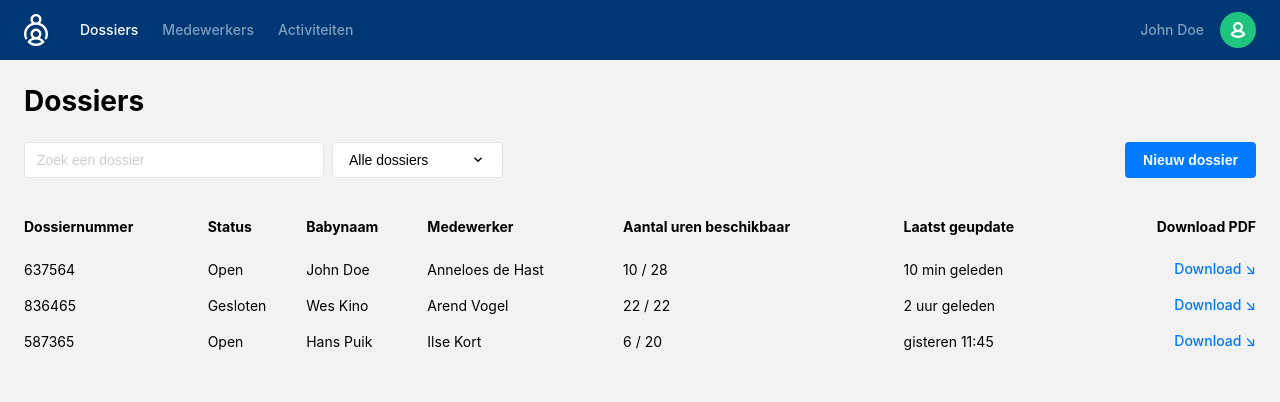
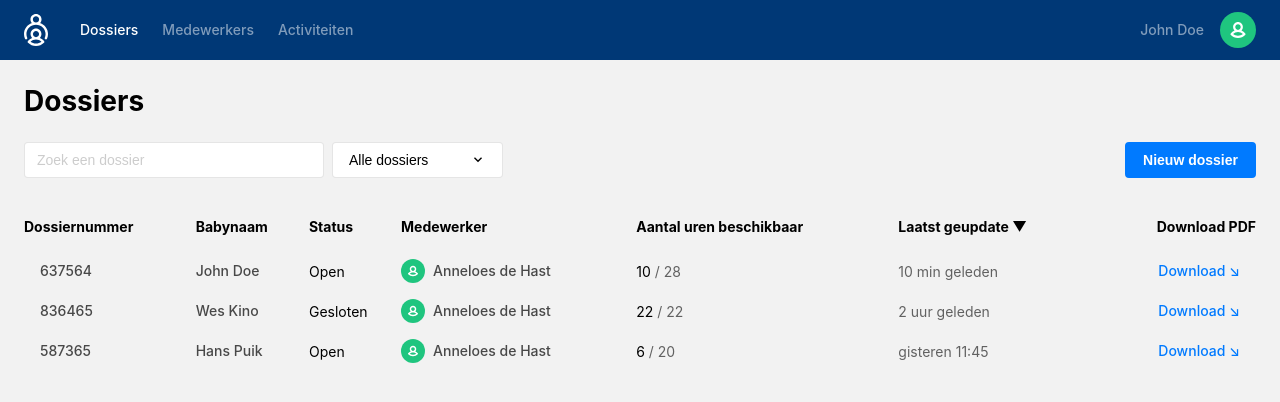
Before and after one commit to vikpande/thuiszorg_react, a React (Create React App) app: page /dossiers in a window 1280 px wide. Shown: the top 402 px of the page. Built offline with nearby package versions, Linux system fonts and the light colour scheme.

Commit message:
Dossier overview page updates and added routes for dossier detail and employee detail page

```diff
--- /dev/null
+++ b/src/components/Employee.js
@@ -0,0 +1,25 @@
+import React, { Component } from "react";
+import { NavLink } from "react-router-dom";
+import styled from "styled-components";
+
+const EmployeeGrid = styled.div`
+    display: grid;
+    grid-template-columns: auto 1fr;
+    grid-template-rows: 1fr;
+    grid-column-gap: 8px;
+    align-items: center;
+`;
+
+class Employee extends Component {
+    render() {
+        return (
+            <NavLink to="/medewerkers/123456" className="table-link">
+                <EmployeeGrid>
+                    <img alt="avatar" src="../../images/user-account.svg" height="24px" />Anneloes de Hast
+                </EmployeeGrid>
+            </NavLink>
+        );
+    }
+}
+
+export default Employee;
--- a/src/index.css
+++ b/src/index.css
@@ -32,12 +32,25 @@ table {
   border-spacing: 0;
 }
 
+.table-light {
+  color: rgba(0, 0, 0, 0.6);
+}
+
 thead tr:hover {
   background: transparent;
 }
 
 tr:hover {
-  background: white;
+  background: rgba(255, 255, 255, 0.6);
+}
+
+tr a.table-link {
+  color: rgba(0, 0, 0, 0.7);
+  align-content: center;
+}
+
+a.table-link:hover {
+  color: #007aff;
 }
 
 td {
@@ -46,6 +59,14 @@ td {
 
 th {
   padding: 16px 0;
+}
+
+tr td:first-child {
+  padding-left: 16px;
+}
+
+tr td:last-child {
+  padding-right: 16px;
 }
 
 th:last-child {
--- a/src/modules/App.js
+++ b/src/modules/App.js
@@ -4,7 +4,9 @@ import Navbar from "./Navbar";
 import Container from "../components/Container";
 import Dashboard from "./Dashboard";
 import Dossiers from "./Dossiers";
+import DossierDetail from "./DossierDetail";
 import Medewerkers from "./Medewerkers";
+import MedewerkerDetail from "./MedewerkerDetail";
 import Activiteiten from "./Activiteiten";
 
 class App extends Component {
@@ -17,7 +19,9 @@ class App extends Component {
                         <Switch>
                             <Route exact path="/dashboard" component={Dashboard} />
                             <Route exact path="/dossiers" component={Dossiers} />
+                            <Route exact path="/dossiers/:dossierId" component={DossierDetail} />
                             <Route exact path="/medewerkers" component={Medewerkers} />
+                            <Route exact path="/medewerkers/:medewerkerId" component={MedewerkerDetail} />
                             <Route exact path="/activiteiten" component={Activiteiten} />
                         </Switch>
                     </React.Fragment>
--- /dev/null
+++ b/src/modules/DossierDetail.js
@@ -0,0 +1,12 @@
+import React, { Component } from "react";
+
+class DossierDetail extends Component {
+
+    render() {
+        return (
+            <h1>DossierDetail</h1>
+        );
+    }
+}
+
+export default DossierDetail;
--- a/src/modules/Dossiers.js
+++ b/src/modules/Dossiers.js
@@ -1,9 +1,11 @@
 import React, { Component } from "react";
+import { NavLink } from "react-router-dom";
 import Grid from "../components/Grid";
 import HorizontalGroup from "../components/HorizontalGroup";
 import Input from "../components/Input";
 import Select from "../components/Select";
 import Button from "../components/Button";
+import Employee from "../components/Employee";
 
 class Dossiers extends Component {
 
@@ -30,41 +32,41 @@ class Dossiers extends Component {
                     <thead>
                         <tr>
                             <th>Dossiernummer</th>
+                            <th>Babynaam</th>
                             <th>Status</th>
-                            <th>Babynaam</th>
                             <th>Medewerker</th>
                             <th>Aantal uren beschikbaar</th>
-                            <th>Laatst geupdate</th>
+                            <th>Laatst geupdate &#x25BC;</th>
                             <th>Download PDF</th>
                         </tr>
                     </thead>
                     <tbody>
                         <tr>
-                            <td>637564</td>
+                            <td><NavLink to="/dossiers/637564" className="table-link">637564</NavLink></td>
+                            <td><NavLink to="/dossiers/637564" className="table-link">John Doe</NavLink></td>
                             <td>Open</td>
-                            <td>John Doe</td>
-                            <td>Anneloes de Hast</td>
-                            <td>10 / 28</td>
-                            <td>10 min geleden</td>
-                            <td><a href="#">Download ↘︎</a></td>
+                            <td><Employee /></td>
+                            <td>10<span className="table-light"> / 28</span></td>
+                            <td className="table-light">10 min geleden</td>
+                            <td><a href>Download ↘︎</a></td>
                         </tr>
                         <tr>
-                            <td>836465</td>
+                            <td><NavLink to="/dossiers/836465" className="table-link">836465</NavLink></td>
+                            <td><NavLink to="/dossiers/836465" className="table-link">Wes Kino</NavLink></td>
                             <td>Gesloten</td>
-                            <td>Wes Kino</td>
-                            <td>Arend Vogel</td>
-                            <td>22 / 22</td>
-                            <td>2 uur geleden</td>
-                            <td><a href="#">Download ↘︎</a></td>
+                            <td><Employee /></td>
+                            <td>22<span className="table-light"> / 22</span></td>
+                            <td className="table-light">2 uur geleden</td>
+                            <td><a href>Download ↘︎</a></td>
                         </tr>
                         <tr>
-                            <td>587365</td>
+                            <td><NavLink to="/dossiers/587365" className="table-link">587365</NavLink></td>
+                            <td><NavLink to="/dossiers/587365" className="table-link">Hans Puik</NavLink></td>
                             <td>Open</td>
-                            <td>Hans Puik</td>
-                            <td>Ilse Kort</td>
-                            <td>6 / 20</td>
-                            <td>gisteren 11:45</td>
-                            <td><a href="#">Download ↘︎</a></td>
+                            <td><Employee /></td>
+                            <td>6<span className="table-light"> / 20</span></td>
+                            <td className="table-light">gisteren 11:45</td>
+                            <td><a href>Download ↘︎</a></td>
                         </tr>
                     </tbody>
                 </table>
--- /dev/null
+++ b/src/modules/MedewerkerDetail.js
@@ -0,0 +1,12 @@
+import React, { Component } from "react";
+
+class MedewerkerDetail extends Component {
+
+    render() {
+        return (
+            <h1>MedewerkerDetail</h1>
+        );
+    }
+}
+
+export default MedewerkerDetail;
--- a/src/modules/Router.js
+++ b/src/modules/Router.js
@@ -15,6 +15,8 @@ const Router = () => (
       <Route path="/dossiers" component={App} />
       <Route path="/medewerkers" component={App} />
       <Route path="/activiteiten" component={App} />
+      <Route path="/dossiers/:dossierId" component={App} />
+      <Route path="/medewerkers/:medewerkerId" component={App} />
       <Route component={NotFound} />
     </Switch>
   </BrowserRouter>
```
